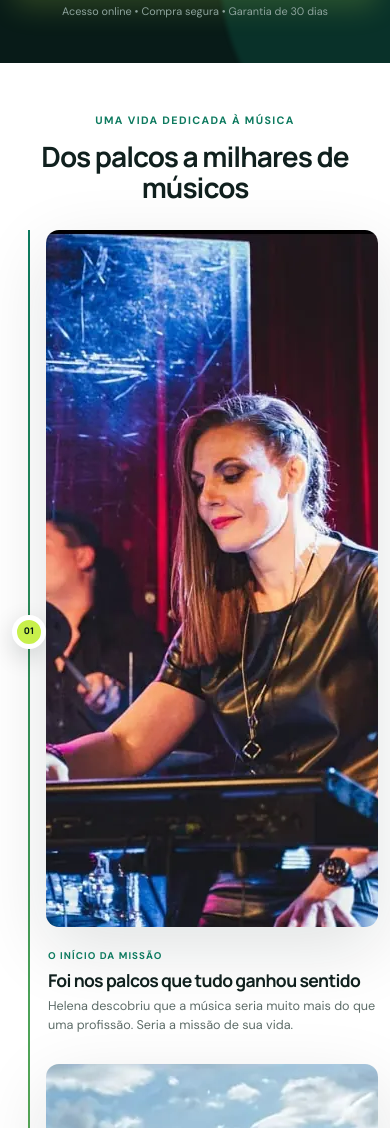
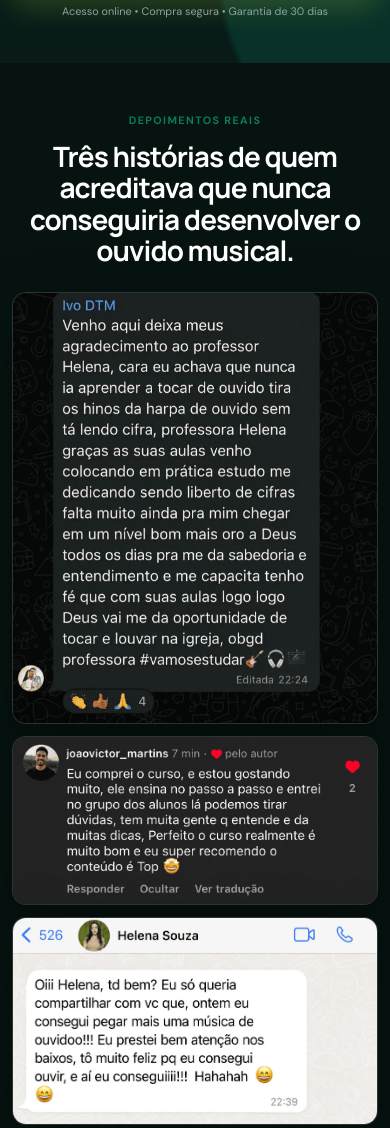
Before and after one commit to TACIO10/PV-AUDITIVO, a plain HTML site: page index.html in a window 390 px wide. Shown: the part 1034-2162 px from the top of the page. Drawn offline with Linux system fonts and the light colour scheme.

Commit message:
Adicionar depoimentos abaixo da primeira dobra

```diff
--- a/index.html
+++ b/index.html
@@ -52,6 +52,26 @@
               <span><strong>minutos</strong><small>para começar a treinar</small></span>
             </div>
           </div>
+        </div>
+      </div>
+    </section>
+
+    <section class="first-proof section">
+      <div class="container">
+        <div class="section-heading first-proof__heading">
+          <span class="kicker">Depoimentos reais</span>
+          <h2>Três histórias de quem acreditava que nunca conseguiria desenvolver o ouvido musical.</h2>
+        </div>
+        <div class="first-proof__grid">
+          <figure>
+            <img src="assets/depoimento-dobra-1.webp" alt="Depoimento de aluno que passou a tocar hinos de ouvido sem depender de cifras" width="1155" height="1362" loading="lazy" decoding="async">
+          </figure>
+          <figure>
+            <img src="assets/depoimento-dobra-2.webp" alt="Depoimento de aluno recomendando o curso e o suporte no grupo de alunos" width="1847" height="851" loading="lazy" decoding="async">
+          </figure>
+          <figure>
+            <img src="assets/depoimento-dobra-3.webp" alt="Depoimento de aluna feliz por conseguir tirar mais uma música de ouvido" width="1666" height="944" loading="lazy" decoding="async">
+          </figure>
         </div>
       </div>
     </section>
--- a/styles.css
+++ b/styles.css
@@ -30,6 +30,13 @@ h2 { font-size: clamp(2rem, 4vw, 3.55rem); }
 h1 em, h2 em { color: var(--green); font-style: normal; }
 .proof-bar { padding: 12px 18px; color: var(--white); background: #0b332b; border-top: 3px solid var(--lime); font-family: "Manrope", sans-serif; font-size: .9rem; font-weight: 800; letter-spacing: .025em; text-align: center; text-transform: uppercase; }
 .proof-bar strong { color: var(--lime); }
+
+.first-proof { padding: 78px 0 88px; color: var(--white); background: #061310; }
+.first-proof__heading { max-width: 920px; margin-bottom: 34px; }
+.first-proof__heading h2 { color: var(--white); }
+.first-proof__grid { display: grid; grid-template-columns: .82fr 1.18fr 1.18fr; gap: 18px; align-items: center; }
+.first-proof__grid figure { overflow: hidden; margin: 0; background: #101816; border: 1px solid rgba(255,255,255,.12); border-radius: 18px; box-shadow: 0 20px 60px rgba(0,0,0,.28); }
+.first-proof__grid img { width: 100%; height: auto; object-fit: contain; }
 
 .topbar { position: absolute; z-index: 10; top: 0; left: 0; width: 100%; color: var(--white); }
 .topbar__inner { display: flex; align-items: center; justify-content: space-between; height: 84px; border-bottom: 1px solid rgba(255,255,255,.12); }
@@ -219,6 +226,12 @@ footer { padding: 34px 0; color: #91a59f; background: #051310; }
 @media (max-width: 640px) {
   body { font-size: .94rem; }
   .proof-bar { padding: 9px 10px; border-top-width: 2px; font-size: .7rem; letter-spacing: 0; }
+  .first-proof { padding: 44px 0 50px; }
+  .first-proof__heading { margin-bottom: 22px; }
+  .first-proof__heading h2 { font-size: clamp(1.55rem, 7vw, 2rem); }
+  .first-proof__grid { grid-template-columns: 1fr; gap: 12px; }
+  .first-proof__grid figure { border-radius: 14px; }
+
   .container, .narrow { width: min(100% - 24px, 1160px); }
   .topbar__inner { height: 58px; }
   .brand { font-size: .86rem; }
```
Also changed, not shown: assets/depoimento-dobra-1.webp (added), assets/depoimento-dobra-2.webp (added), assets/depoimento-dobra-3.webp (added).
